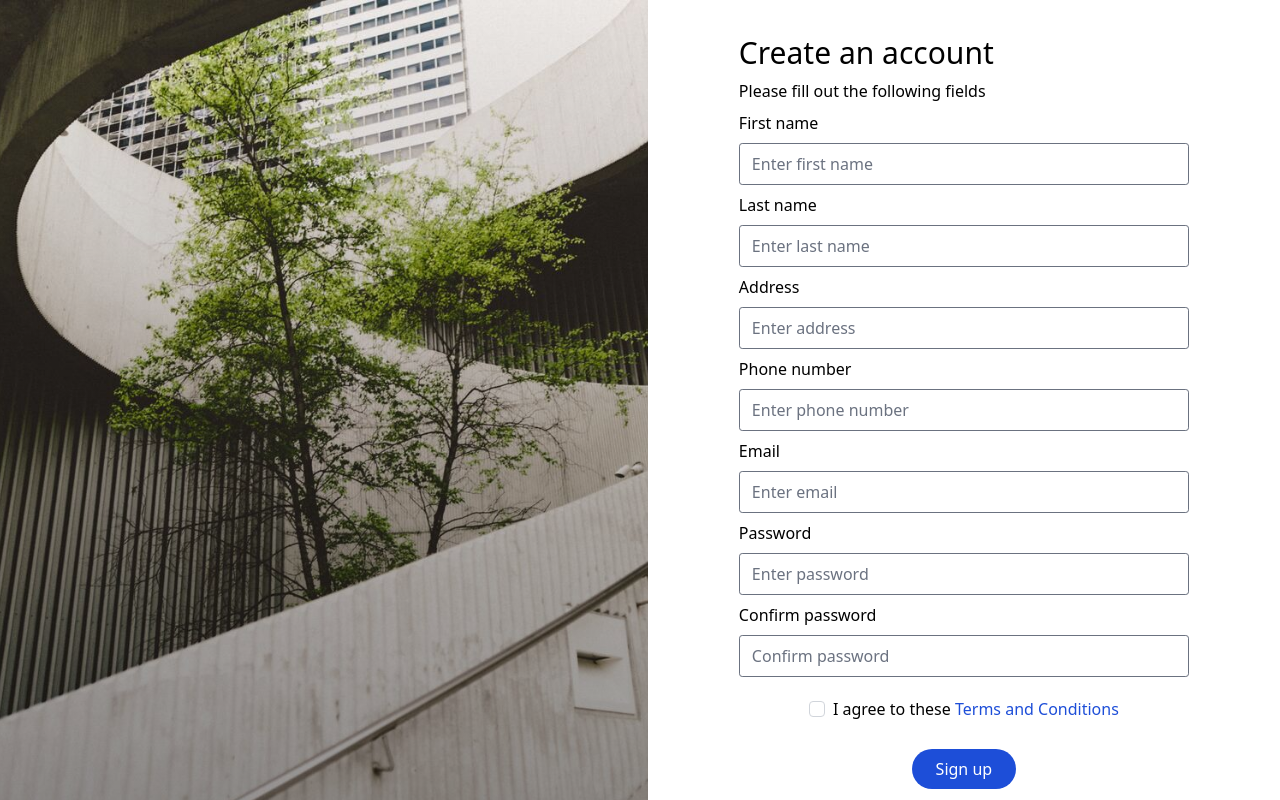
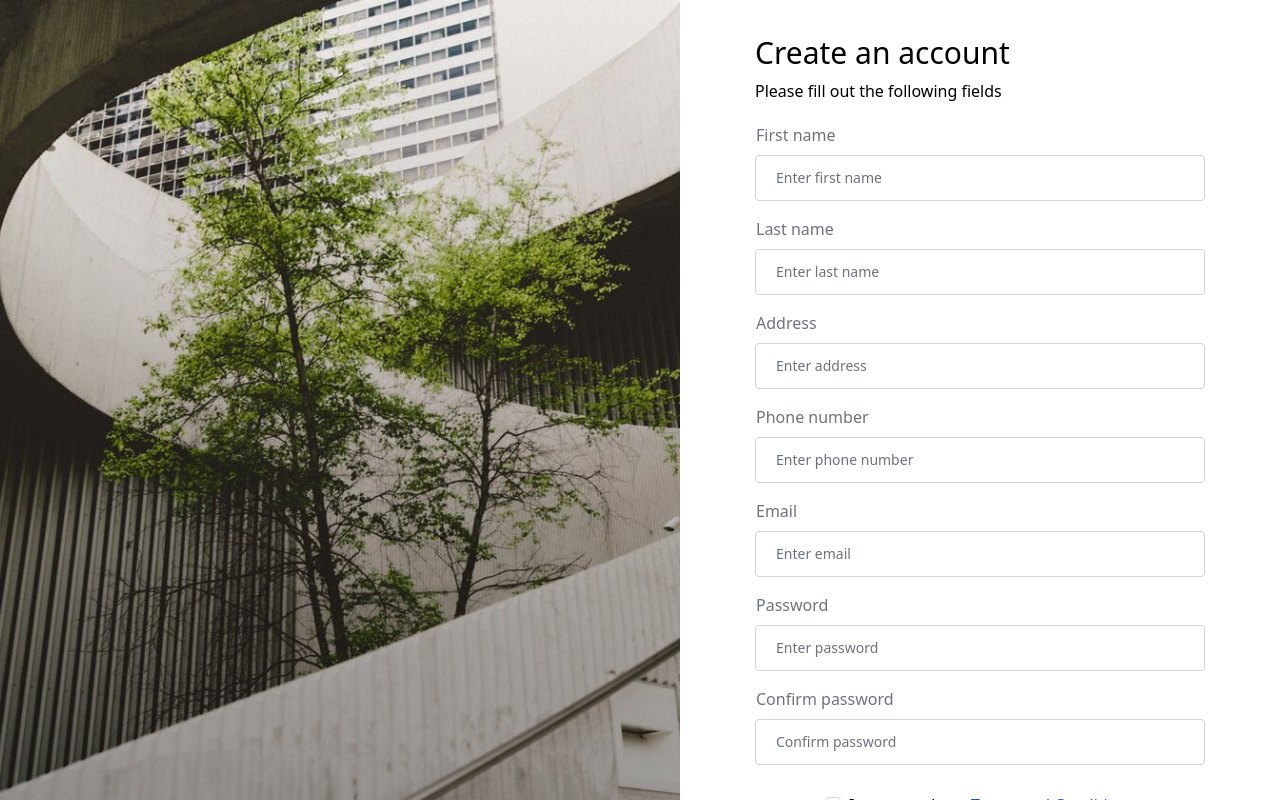
Before and after one commit to OwaisAD/EcoFlipr, a React (Vite) app in the folder client/: page /signup in a window 1280 px wide. Shown: the top 800 px of the page. Built offline with nearby package versions, Linux system fonts and the light colour scheme.

Commit message:
pagination now works

```diff
--- a/client/src/pages/Home.tsx
+++ b/client/src/pages/Home.tsx
@@ -11,10 +11,11 @@ import { GET_RANDOM_SALE_OFFERS_BY_AMOUNT } from "../GraphQL/queries/getRandomSa
 export const Home = () => {
   const [page, setPage] = useState(1);
   const [pageCount, setPageCount] = useState(0);
-  const [saleOfferCount, setSaleOfferCount] = useState(0);
 
   const [searchQuery, setSearchQuery] = useState("");
+  const [lastSearchQuery, setLastSearchQuery] = useState("");
   const [saleOffers, setSaleOffers] = useState([]);
+  const [saleOfferCount, setSaleOfferCount] = useState(0)
   const [recentSaleOffers, setRecentSaleOffers] = useState([]);
   const [randomSaleOffers, setRandomSaleOffers] = useState([]);
   const [getSaleOffers, { loading, error, data, refetch }] = useLazyQuery(GET_SALE_OFFERS_BY_SEARCH_QUERY, {
@@ -22,8 +23,9 @@ export const Home = () => {
     onCompleted(data) {
       setSaleOffers(data.getSaleOfferBySearchQuery.saleOffers);
       setPageCount(data.getSaleOfferBySearchQuery.pagination.pageCount);
-      setSaleOfferCount(data.getSaleOfferBySearchQuery.pagination.count);
-      toast.success(`Found results for ${searchQuery}`)
+      setSaleOfferCount(data.getSaleOfferBySearchQuery.pagination.count)
+      console.log("NEW DATA", data)
+      toast.success(`Found results for ${searchQuery}`);
     },
   });
 
@@ -50,16 +52,18 @@ export const Home = () => {
     if (!searchQuery) {
       return;
     }
-    getSaleOffers({ variables: { searchQuery: searchQuery, page: page } })
+
+    console.log(lastSearchQuery, searchQuery);
+
+    if (lastSearchQuery !== searchQuery) {
+      setPage(1);
+      setLastSearchQuery(searchQuery);
+      getSaleOffers({ variables: { searchQuery: searchQuery, page: 1 } });
+    } else {
+      setLastSearchQuery(searchQuery);
+      getSaleOffers({ variables: { searchQuery: searchQuery, page: page } });
+    }
   };
-
-  useEffect(() => {
-    if (data) {
-      setSaleOffers(data.getSaleOfferBySearchQuery.saleOffers);
-      setPageCount(data.getSaleOfferBySearchQuery.pagination.pageCount);
-      setSaleOfferCount(data.getSaleOfferBySearchQuery.pagination.count);
-    }
-  }, [data]);
 
   useEffect(() => {
     if (data1) {
@@ -95,8 +99,8 @@ export const Home = () => {
           <SearchResults
             page={page}
             pageCount={pageCount}
+            saleOfferCount={saleOfferCount}
             searchQuery={searchQuery}
-            saleOfferCount={saleOfferCount}
             saleOffers={saleOffers}
             setPage={setPage}
             getSaleOffers={getSaleOffers}
--- a/client/src/pages/Signup.tsx
+++ b/client/src/pages/Signup.tsx
@@ -28,7 +28,7 @@ const Signup = () => {
       signUpCredentials.first_name.length < 2 ||
       signUpCredentials.first_name.length > 50
     ) {
-      toast.error("First name must be between 2 and 50 characters", { position: "top-right" });
+      toast.error("First name must be between 2 and 50 characters");
       return;
     }
     if (
@@ -36,36 +36,36 @@ const Signup = () => {
       signUpCredentials.last_name.length < 2 ||
       signUpCredentials.last_name.length > 50
     ) {
-      toast.error("Last name must be between 2 and 50 characters", { position: "top-right" });
+      toast.error("Last name must be between 2 and 50 characters");
       return;
     }
     if (!signUpCredentials.address || signUpCredentials.address.length < 5 || signUpCredentials.address.length > 100) {
-      toast.error("Address must be between 5 and 100 characters", { position: "top-right" });
+      toast.error("Address must be between 5 and 100 characters");
       return;
     }
 
     if (!signUpCredentials.phone_number || !validator.isMobilePhone(signUpCredentials.phone_number, "da-DK")) {
-      toast.error("Phone number must be a valid danish number", { position: "top-right" });
+      toast.error("Phone number must be a valid danish number");
       return;
     }
 
     if (!signUpCredentials.email || !validator.isEmail(signUpCredentials.email)) {
-      toast.error("Please enter a valid email", { position: "top-right" });
+      toast.error("Please enter a valid email");
       return;
     }
 
     if (!signUpCredentials.password || signUpCredentials.password.length < 8) {
-      toast.error("Password should be at least 8 characters", { position: "top-right" });
+      toast.error("Password should be at least 8 characters");
       return;
     }
 
     if (signUpCredentials.password !== signUpCredentials.confirm_password) {
-      toast.error("Passwords does not match", { position: "top-right" });
+      toast.error("Passwords does not match");
       return;
     }
 
     if (!toc_confirmed) {
-      toast.error("You must agree to the Terms and Conditions", { position: "top-right" });
+      toast.error("You must agree to the Terms and Conditions");
       return;
     }
 
@@ -102,7 +102,7 @@ const Signup = () => {
   return (
     <div className="min-h-screen w-full flex">
       {/* left side */}
-      <div className="relative hidden lg:block">
+      <div className="relative hidden lg:block w-full">
         <img
           src={"../../images/signin_background.jpg"}
           alt="sign in background image"
@@ -112,35 +112,91 @@ const Signup = () => {
         <div className="absolute top-0 left-0 w-full h-full bg-gradient-to-b from-transparent to-black opacity-40"></div>
       </div>
       {/* right side with inputs */}
-      <div className="bg-white flex flex-col justify-center py-[35px] px-[70px] w-full md:max-w-full lg:max-w-[640px] items-center">
-        <div className="min-w-[450px]">
+      <div className="bg-white flex flex-col justify-center py-[35px] px-[70px] items-center w-full lg:max-w-[600px]">
+        <div className="md:min-w-[450px] lg:max-w-[500px] ">
           <form onChange={onChange} className="flex flex-col gap-2">
-            <p className="text-3xl font-light">Create an account</p>
-            <p>Please fill out the following fields</p>
-            <label htmlFor="first_name">First name</label>
-            <input type="text" placeholder="Enter first name" id="first_name" className="rounded-[0.2rem]" />
+            <p className="text-3xl font-normal">Create an account</p>
+            <p className="mb-3">Please fill out the following fields</p>
+            <label htmlFor="first_name" className="text-[16px] font-light ml-[1px] text-gray-500">
+              First name
+            </label>
+            <input
+              type="text"
+              placeholder="Enter first name"
+              id="first_name"
+              className="border border-gray-300 rounded-[0.25rem] py-[12px] px-[20px] mb-[8px] text-sm"
+            />
 
-            <label htmlFor="last_name">Last name</label>
-            <input type="text" placeholder="Enter last name" id="last_name" className="rounded-[0.2rem]" />
+            <label htmlFor="last_name" className="text-[16px] font-light ml-[1px] text-gray-500">
+              Last name
+            </label>
+            <input
+              type="text"
+              placeholder="Enter last name"
+              id="last_name"
+              className="border border-gray-300 rounded-[0.25rem] py-[12px] px-[20px] mb-[8px] text-sm"
+            />
 
-            <label htmlFor="address">Address</label>
-            <input type="text" placeholder="Enter address" id="address" className="rounded-[0.2rem]" />
+            <label htmlFor="address" className="text-[16px] font-light ml-[1px] text-gray-500">
+              Address
+            </label>
+            <input
+              type="text"
+              placeholder="Enter address"
+              id="address"
+              className="border border-gray-300 rounded-[0.25rem] py-[12px] px-[20px] mb-[8px] text-sm"
+            />
 
-            <label htmlFor="phone_number">Phone number</label>
-            <input type="text" placeholder="Enter phone number" id="phone_number" className="rounded-[0.2rem]" />
+            <label htmlFor="phone_number" className="text-[16px] font-light ml-[1px] text-gray-500">
+              Phone number
+            </label>
+            <input
+              type="text"
+              placeholder="Enter phone number"
+              id="phone_number"
+              className="border border-gray-300 rounded-[0.25rem] py-[12px] px-[20px] mb-[8px] text-sm"
+            />
 
-            <label htmlFor="email">Email</label>
-            <input type="text" placeholder="Enter email" id="email" className="rounded-[0.2rem]" />
+            <label htmlFor="email" className="text-[16px] font-light ml-[1px] text-gray-500">
+              Email
+            </label>
+            <input
+              type="text"
+              placeholder="Enter email"
+              id="email"
+              className="border border-gray-300 rounded-[0.25rem] py-[12px] px-[20px] mb-[8px] text-sm"
+            />
 
-            <label htmlFor="password">Password</label>
-            <input type="password" placeholder="Enter password" id="password" className="rounded-[0.2rem]" />
-            <label htmlFor="confirm_password">Confirm password</label>
-            <input type="password" placeholder="Confirm password" id="confirm_password" className="rounded-[0.2rem]" />
+            <label htmlFor="password" className="text-[16px] font-light ml-[1px] text-gray-500">
+              Password
+            </label>
+            <input
+              type="password"
+              placeholder="Enter password"
+              id="password"
+              className="border border-gray-300 rounded-[0.25rem] py-[12px] px-[20px] mb-[8px] text-sm "
+            />
+            <label htmlFor="confirm_password" className="text-[16px] font-light ml-[1px] text-gray-500">
+              Confirm password
+            </label>
+            <input
+              type="password"
+              placeholder="Confirm password"
+              id="confirm_password"
+              className="border border-gray-300 rounded-[0.25rem] py-[12px] px-[20px] mb-[8px] text-sm"
+            />
 
             <div className="flex items-center justify-center gap-2 my-3">
-              <input type="checkbox" onChange={(e) => setToc_confirmed(e.target.checked)} className="w-4 h-4 text-blue-600 border-gray-300 rounded focus:ring-blue-500"/>
+              <input
+                type="checkbox"
+                onChange={(e) => setToc_confirmed(e.target.checked)}
+                className="w-4 h-4 text-blue-600 border-gray-300 rounded focus:ring-blue-500"
+              />
               <p>
-                I agree to these <span className="text-blue-700 dark:text-blue-500 hover:underline cursor-pointer">Terms and Conditions</span>
+                I agree to these{" "}
+                <span className="text-blue-700 dark:text-blue-500 hover:underline cursor-pointer">
+                  Terms and Conditions
+                </span>
               </p>
             </div>
 
```
Also changed, not shown: client/src/components/SearchResults.tsx (+63 -14 lines), client/src/pages/Login.tsx (+12 -14 lines), 1 other file (tests, documents, lock files or other folders).
